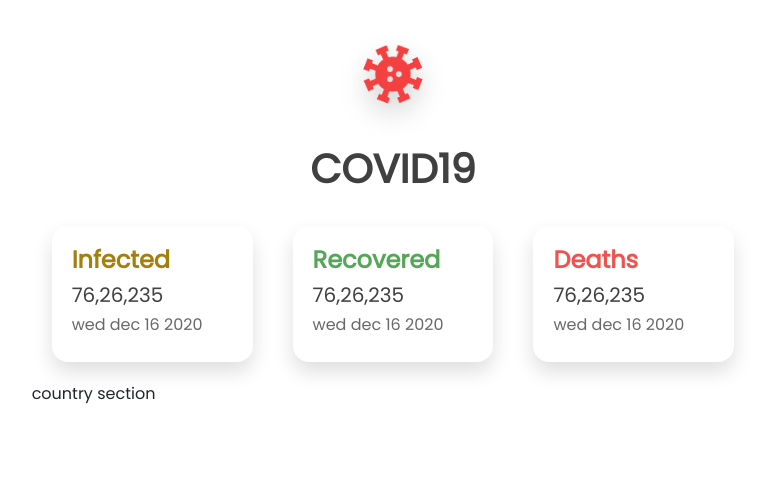
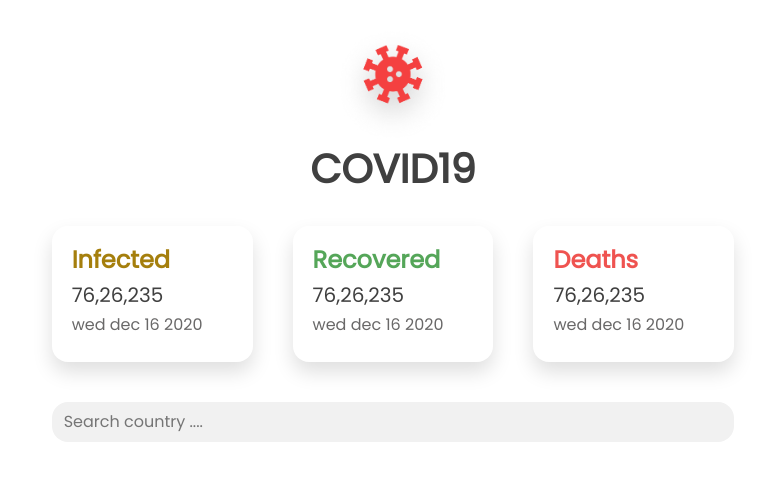
Before and after one commit to DhakalRupesh/covid19tracker, a React (Create React App) app: page / in a window 1280 px wide. Shown: the top 480 px of the page, without its empty margins (247-1015 px from the left). Built offline with nearby package versions, Linux system fonts and the light colour scheme.

Commit message:
search box

```diff
--- /dev/null
+++ b/src/components/Country/Country.css
@@ -0,0 +1,21 @@
+.countryContainer {
+  margin: 20px;
+}
+
+.countryContainer form input {
+  border: none;
+  width: 100%;
+  outline: none;
+  padding: 8px 8px 8px 12px;
+  border-radius: 16px;
+  background: #f1f1f1;
+  color: #404040;
+}
+
+.countryContainer form input:focus {
+  -webkit-transition: 1s;
+  transition: 1s;
+  -webkit-box-shadow: 0px 10px 15px #f5f4f4;
+          box-shadow: 0px 10px 15px #f5f4f4;
+}
+/*# sourceMappingURL=Country.css.map */
--- a/src/components/Country/Country.js
+++ b/src/components/Country/Country.js
@@ -1,9 +1,18 @@
 import React from "react";
+import "./Country.css";
 
 const Country = () => {
   return (
     <>
-      <p>country section</p>
+      <div className="countryContainer">
+        <form action="submit">
+          <input
+            type="text"
+            id="countrySearch"
+            placeholder="Search country ...."
+          />
+        </form>
+      </div>
     </>
   );
 };
--- /dev/null
+++ b/src/components/Country/Country.scss
@@ -0,0 +1,18 @@
+.countryContainer {
+  margin: 20px;
+  form {
+    input {
+      border: none;
+      width: 100%;
+      outline: none;
+      padding: 8px 8px 8px 12px;
+      border-radius: 16px;
+      background: #f1f1f1;
+      color: #404040;
+      &:focus {
+        transition: 1s;
+        box-shadow: 0px 10px 15px #f5f4f4;
+      }
+    }
+  }
+}
```
Also changed, not shown: 2 other files (tests, documents, lock files or other folders).
